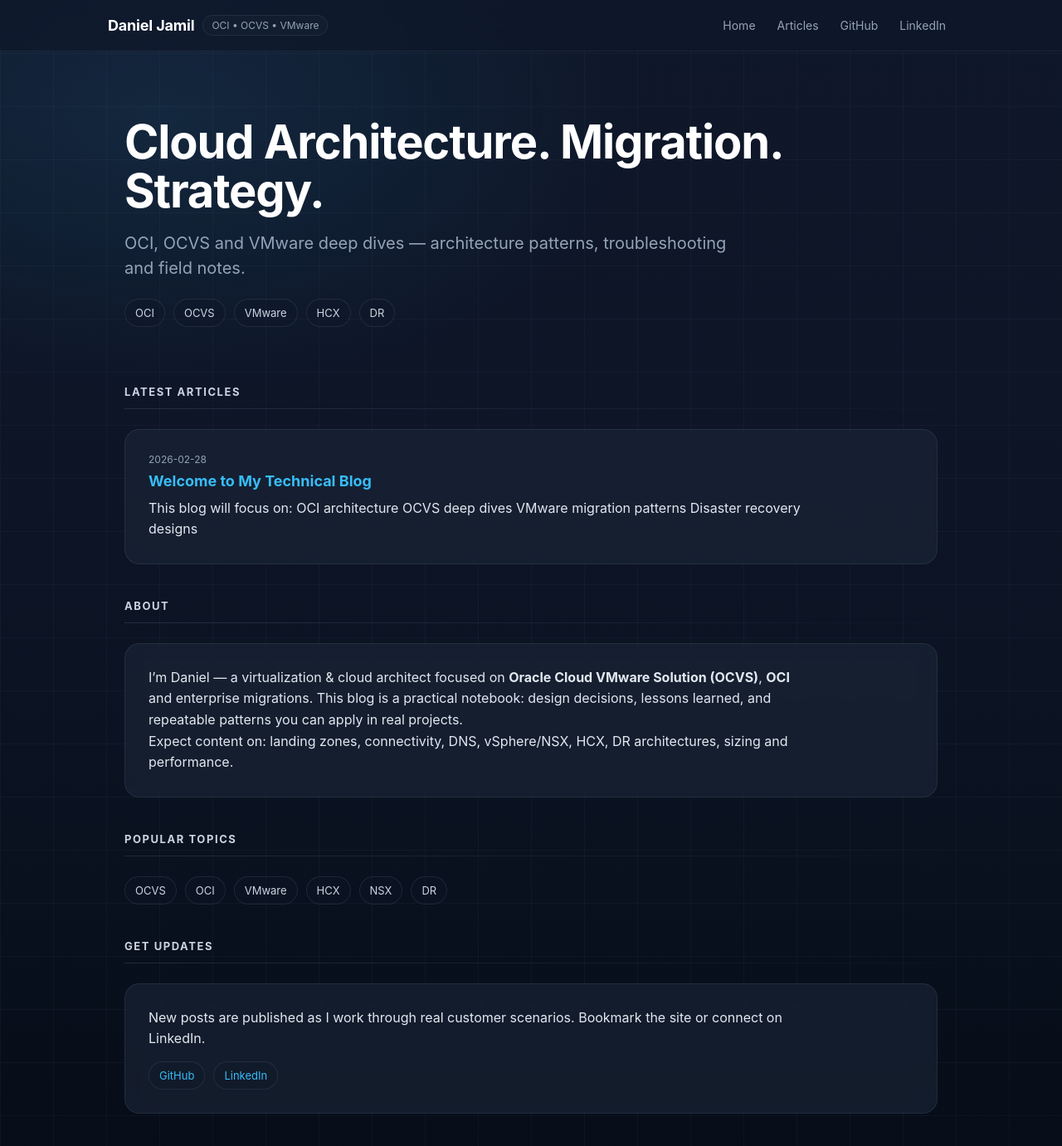
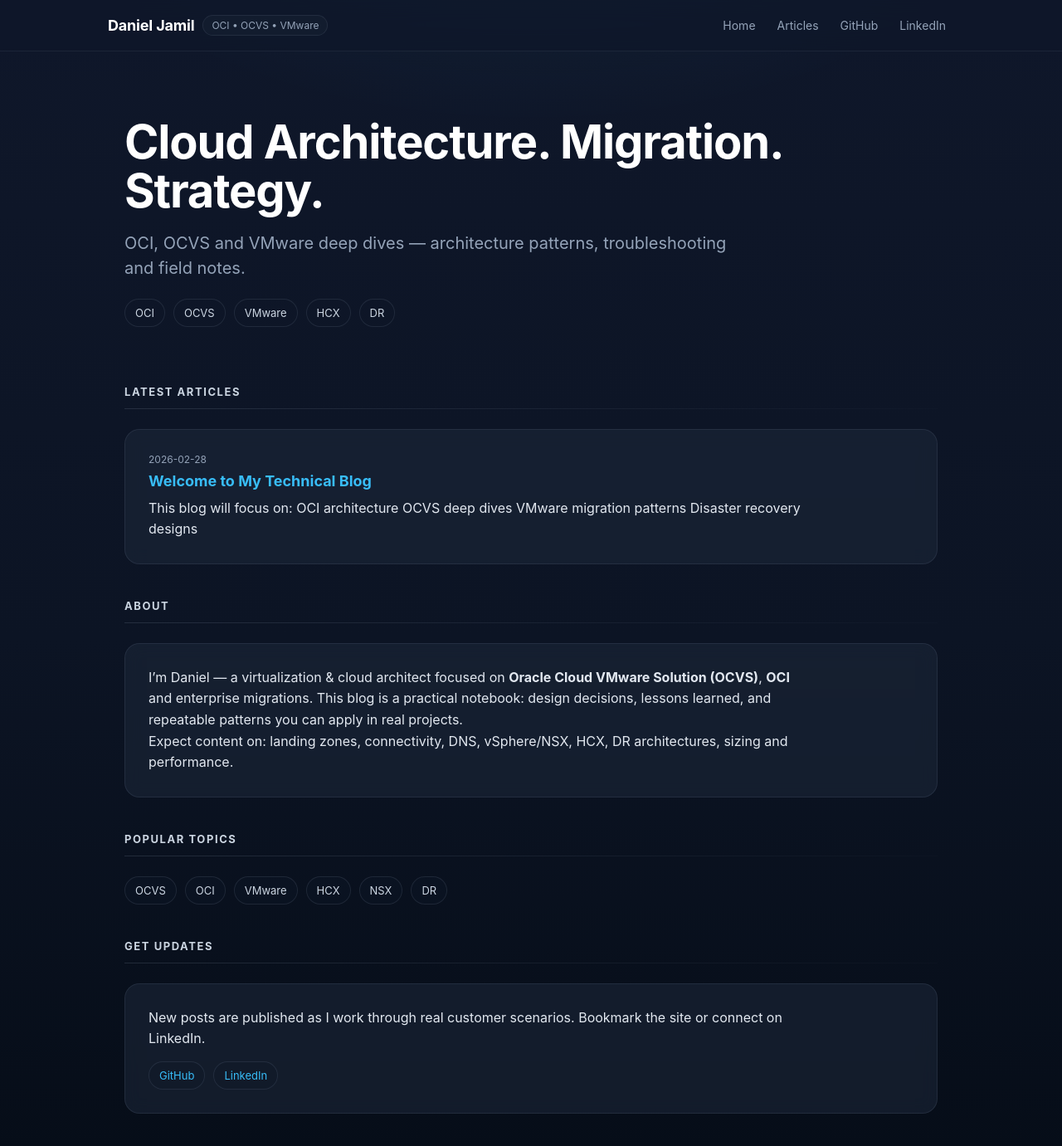
Before and after one commit to Daniel-Jamil/danieljamil.github.io, a Jekyll site: the page built from index.md, in a window 1280 px wide and 1400 px high. Shown: the top 1381 px of the window at 83% size. Built offline with Jekyll 4.4.1, drawn with Linux system fonts in a browser that asks for light colours.

Commit message:
Update style.css

```diff
--- a/assets/css/style.css
+++ b/assets/css/style.css
@@ -31,17 +31,21 @@
   color: var(--text);
 
   background:
-    /* subtle light top glow */
-    radial-gradient(900px 520px at 15% 10%, rgba(56,189,248,0.10), transparent 65%),
+  /* bardzo subtelny glow TYLKO u góry */
+  radial-gradient(
+    900px 500px at 50% -200px,
+    rgba(56,189,248,0.08),
+    transparent 70%
+  ),
 
-    /* dramatic vertical depth */
-    linear-gradient(
-      to bottom,
-      var(--bg-top) 0%,
-      var(--bg-mid) 55%,
-      var(--bg-bottom) 100%
-    );
-}
+  /* dramatic depth */
+  linear-gradient(
+    to bottom,
+    #0f172a 0%,
+    #0c1424 55%,
+    #060d18 100%
+  );
+
 
 /* Subtle grid visible across page */
 body::before{
```
